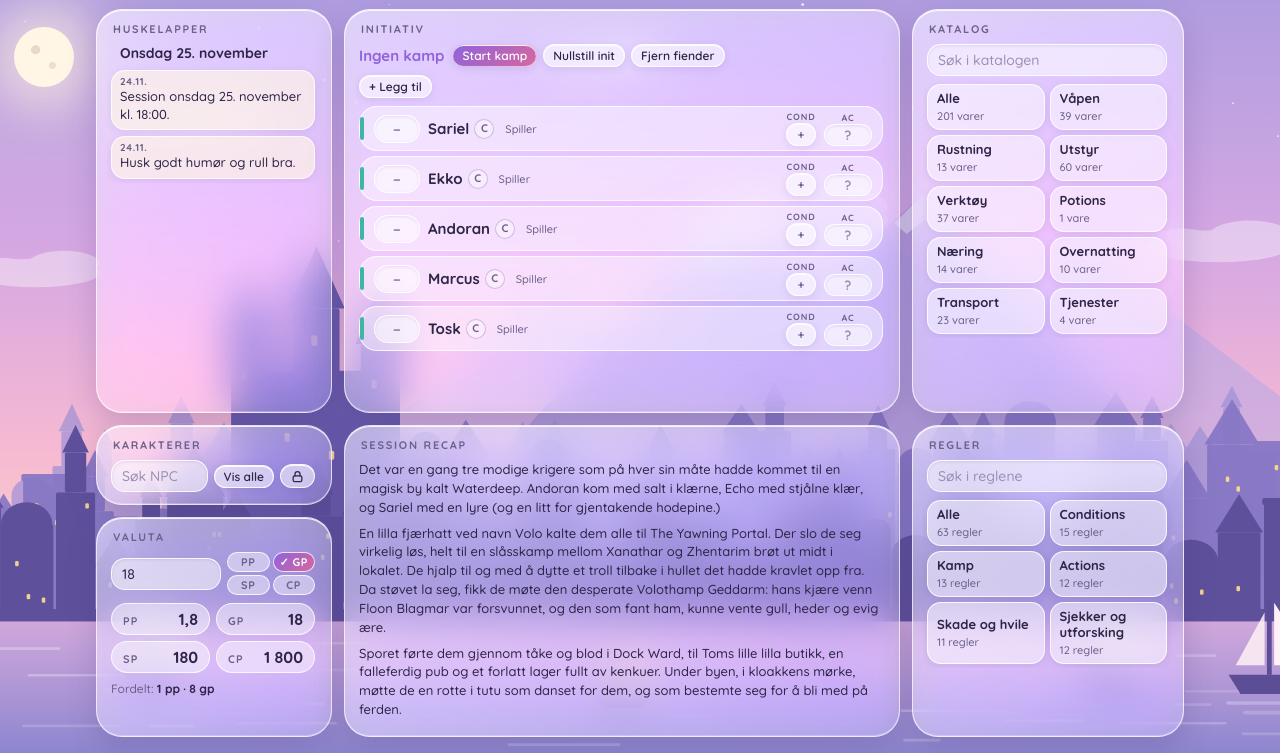
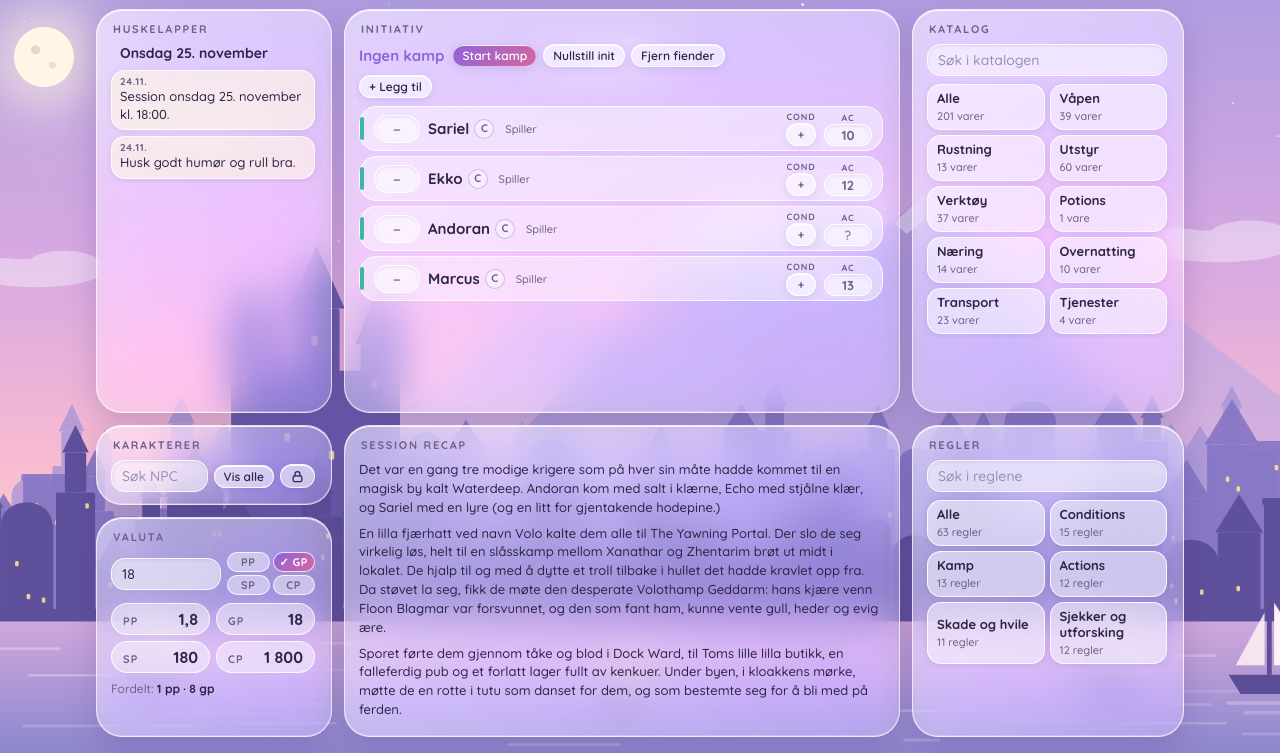
Before and after one commit to lofotspill/waterdeep, a plain HTML site: page index.html in a window 1280 px wide. Shown: the part 47-800 px from the top of the page. Drawn offline with Linux system fonts and the light colour scheme.

Commit message:
Tosk er Marcus; sett AC for Sariel, Ekko og Marcus
Co-Authored-By: Claude Sonnet 5.5 <noreply@anthropic.com>
Claude-Session: https://claude.ai/code/session_013M5GFXUbCXhjb2CW3gWAhn

```diff
--- a/index.html
+++ b/index.html
@@ -913,8 +913,8 @@ const DEFAULTS = {
   combat: () => ({ round: 1, active: null, running: false, seq: 0, list: [] }),
   notes: () => ({ start: '18:00', end: '21:00', items: [] })
 };
-const LOCKED_PCS = [{ id: 'pc-sariel', name: 'Sariel' }, { id: 'pc-ekko', name: 'Ekko' }, { id: 'pc-andoran', name: 'Andoran' }, { id: 'pc-marcus', name: 'Marcus' }, { id: 'pc-tosk', name: 'Tosk' }];
-const REMOVED_IDS = ['pc-tina'];
+const LOCKED_PCS = [{ id: 'pc-sariel', name: 'Sariel', ac: 10 }, { id: 'pc-ekko', name: 'Ekko', ac: 12 }, { id: 'pc-andoran', name: 'Andoran' }, { id: 'pc-marcus', name: 'Marcus', ac: 13 }];
+const REMOVED_IDS = ['pc-tina', 'pc-tosk'];
 const NORM = {
   catalog: normCatalog,
   npcs(d) {
@@ -944,7 +944,7 @@ const NORM = {
     c.list.forEach(x => { if (!Array.isArray(x.conds)) x.conds = []; });
     LOCKED_PCS.forEach((p, i) => {
       const ex = c.list.find(x => x.id === p.id);
-      if (ex) ex.locked = true;
+      if (ex) { ex.locked = true; if (p.ac != null && !ex.ac) ex.ac = p.ac; }
       else c.list.push({ id: p.id, n: i + 1, name: p.name, kind: 'pc', init: null, hp: 0, max: 0, ac: p.ac == null ? null : p.ac, conds: [], locked: true });
     });
     c.list = c.list.filter(x => !REMOVED_IDS.includes(x.id));
```
